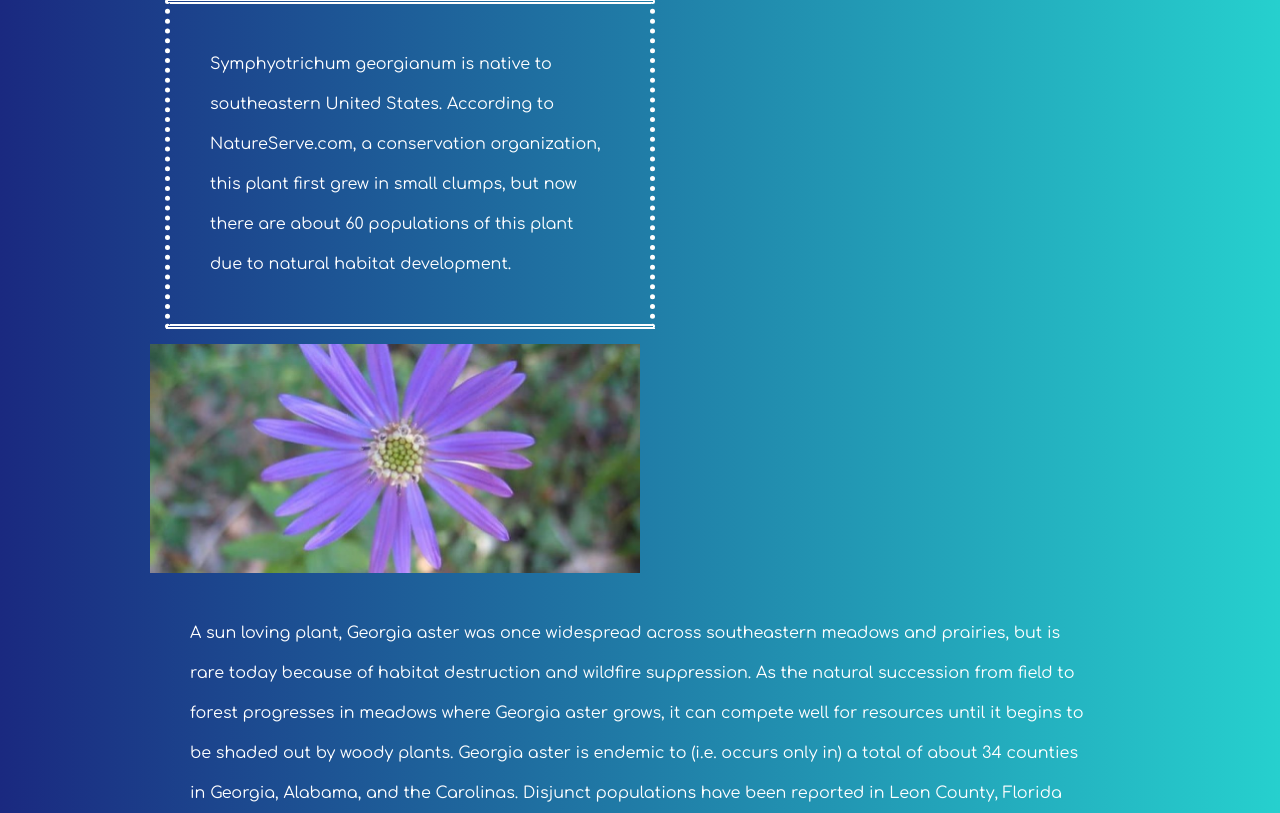
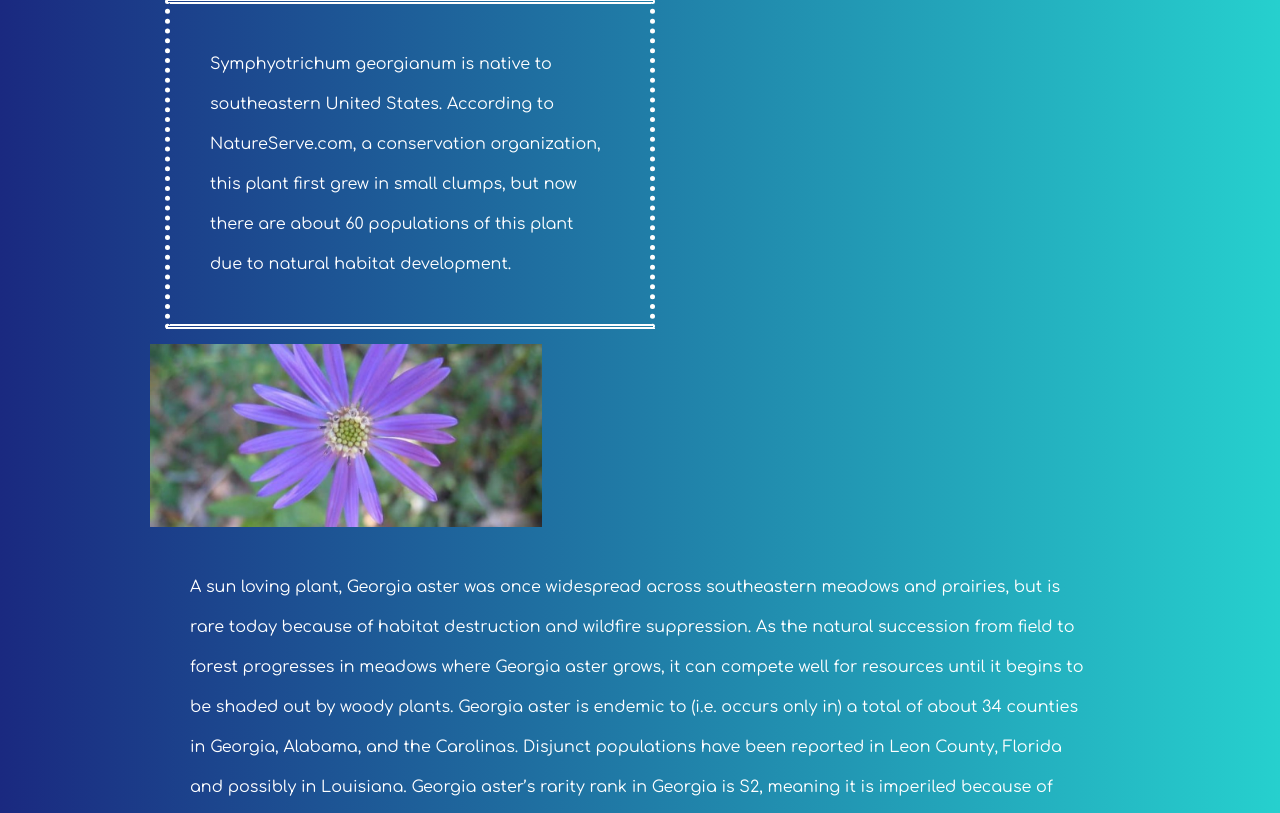
Before and after one commit to cmkishores/endangered_species, a Django app: page /blue/ in a window 1280 px wide. Shown: the part 311-1124 px from the top of the page. Run offline with Django 3.2, Linux system fonts and the light colour scheme; some web fonts are replaced.

Commit message:
Changed size of image

```diff
--- a/static/css/base.css
+++ b/static/css/base.css
@@ -102,8 +102,8 @@ body {
 		font-size:18px;
 				}
 	.orch{
-		height:50%;
-		width:50%;
+		height:40%;
+		width:40%;
 	}
   	#plantlist {
   		line-height: 40px;
```
